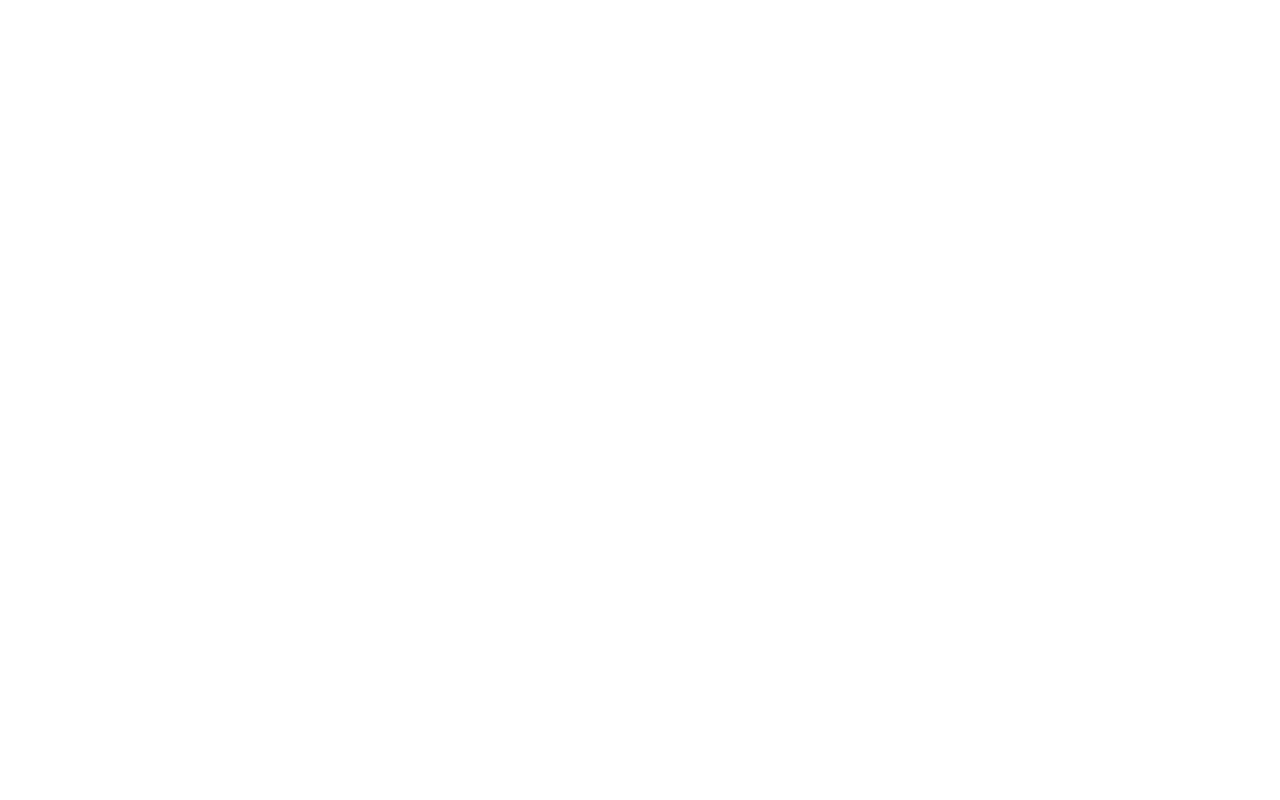
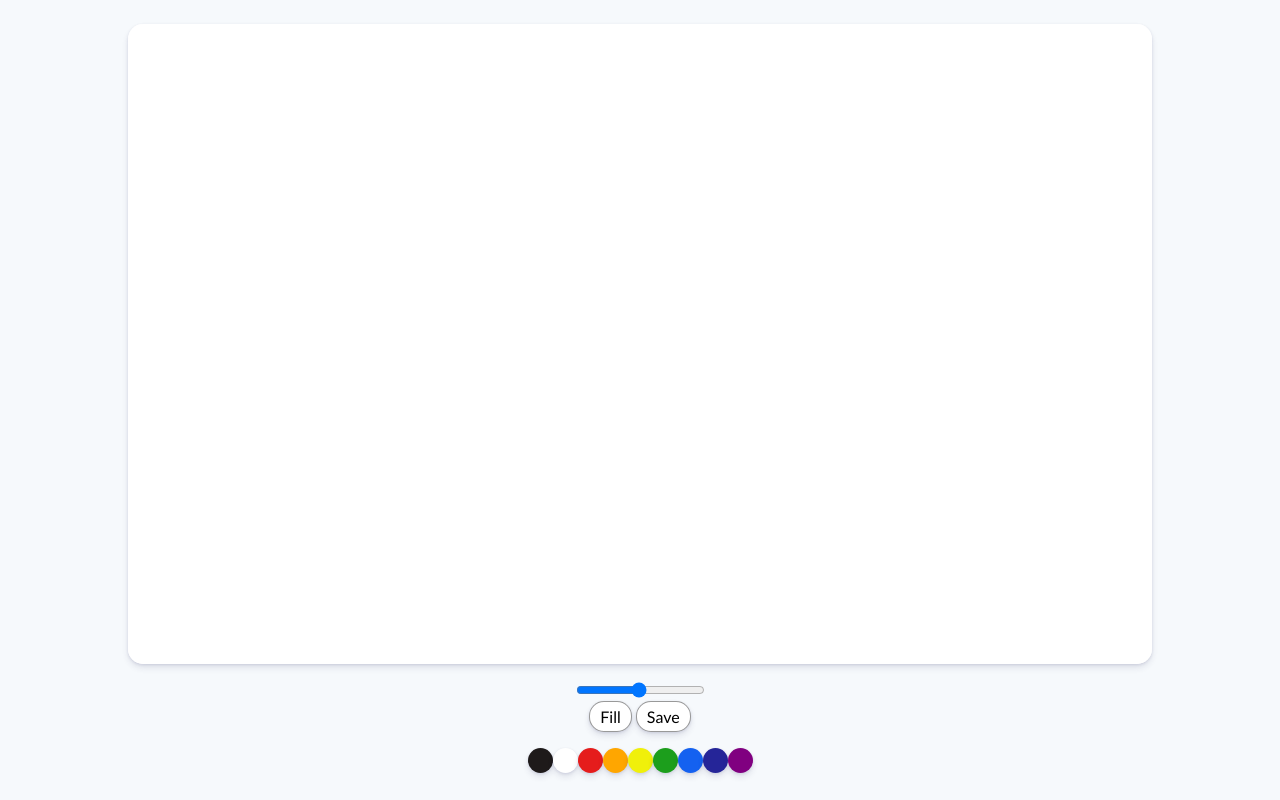
Before and after one commit to od-log/paintjs, a plain HTML site: page index.html in a window 1280 px wide. Drawn offline with Linux system fonts and the light colour scheme.

Commit message:
feat 그림판 만들기

```diff
--- a/app.js
+++ b/app.js
@@ -0,0 +1,95 @@
+const canvas = document.getElementById("jsCanvas");
+const ctx = canvas.getContext("2d");
+const colors = document.getElementsByClassName("jsColor");
+const rangeControl = document.querySelector('.range');
+const mode = document.querySelector('#jsMode');
+const saveBtn = document.querySelector('#jsSave');
+
+const CANVAS_WIDTH =  window.innerWidth*0.8;
+const CANVAS_HEIGHT = window.innerHeight*0.8;
+const INITIAL_COLOR = "#1e1a1a";
+
+canvas.width = CANVAS_WIDTH;
+canvas.height = CANVAS_HEIGHT;
+
+ctx.fillStyle = "#fff";
+ctx.fillRect(0,0,CANVAS_WIDTH, CANVAS_HEIGHT);
+ctx.strokeStyle = INITIAL_COLOR;
+ctx.lineWidth = 2.5;
+
+
+let painting = false;
+let filling = false;
+
+function stopPainting(event){
+    painting = false;
+}
+
+function startPainting(event){
+    painting = true;
+}
+
+function onMouseMove(event){
+    const x = event.offsetX;
+    const y = event.offsetY;
+    if(!painting){
+        ctx.beginPath();
+        ctx.moveTo(x,y);
+
+    }else {
+        ctx.lineTo(x,y);
+        ctx.stroke();
+    }
+}
+
+function handleColorClick(event) {
+    const color = event.target.style.backgroundColor;
+    ctx.strokeStyle = color;
+    ctx.fillStyle = color;
+}
+
+function handleRangeControl(event){
+    const thickness = event.target.value;
+    ctx.lineWidth = thickness;
+}
+
+function handleModeCLick(){
+    if(filling === true){
+        filling = false;
+        mode.innerText = "Fill";
+    }else{
+        filling = true;
+        mode.innerText = "Paint";
+    }
+}
+
+function handleCanvasClick(){
+    if(filling === true){
+        ctx.fillRect(0,0, CANVAS_WIDTH,CANVAS_HEIGHT);
+    }
+}
+
+function handleCM(event){
+    event.preventDefault();
+}
+
+function handleSaveBtnClick(){
+    const image = canvas.toDataURL("image/jpeg");
+    const link = document.createElement("a");
+    link.href = image;
+    link.download = "PaintJS";
+    link.click();
+}
+
+if(canvas){
+    canvas.addEventListener("mousemove", onMouseMove);
+    canvas.addEventListener("mousedown", startPainting);
+    canvas.addEventListener("mouseup", stopPainting);
+    canvas.addEventListener("mouseleave", stopPainting);
+    canvas.addEventListener("click", handleCanvasClick );
+    canvas.addEventListener("contextmenu", handleCM);
+}
+Array.from(colors).forEach(color => color.addEventListener("click", handleColorClick));
+rangeControl.addEventListener("input", handleRangeControl);
+mode.addEventListener("click", handleModeCLick);
+saveBtn.addEventListener("click", handleSaveBtnClick);
--- a/index.html
+++ b/index.html
@@ -1,5 +1,6 @@
 <!DOCTYPE html>
 <html lang="en">
+
 <head>
     <meta charset="UTF-8">
     <meta http-equiv="X-UA-Compatible" content="IE=edge">
@@ -7,7 +8,30 @@
     <link rel="stylesheet" href="styles.css">
     <title>PaintJS</title>
 </head>
+
 <body>
+    <canvas id="jsCanvas" class="canvas"></canvas>
+    <div class="controls">
+        <div class="controls__range">
+            <input type="range" id="jsRange" class="range" min="0.1" max="5.0" value="2.5" step="0.1">
+        </div>
+        <div class="controls__btns">
+            <button id="jsMode">Fill</button>
+            <button id="jsSave">Save</button>
+        </div>
+        <div id="jsColors" class="controls__colors">
+            <div class="controls__color jsColor" style="background-color: #1e1a1a;"></div>
+            <div class="controls__color jsColor" style="background-color: #fff;"></div>
+            <div class="controls__color jsColor" style="background-color: #e51c1c;"></div>
+            <div class="controls__color jsColor" style="background-color: #ffa600;"></div>
+            <div class="controls__color jsColor" style="background-color: #f0f00a;"></div>
+            <div class="controls__color jsColor" style="background-color: #1c9e1c;"></div>
+            <div class="controls__color jsColor" style="background-color: #1461f0;"></div>
+            <div class="controls__color jsColor" style="background-color: #252598;"></div>
+            <div class="controls__color jsColor" style="background-color: #800080;"></div>
+        </div>
+    </div>
     <script src="app.js"></script>
 </body>
+
 </html>
--- a/styles.css
+++ b/styles.css
@@ -0,0 +1,51 @@
+@import "reset.css";
+body {
+    background-color: #f6f9fc;
+    font-family: 'Gill Sans', 'Gill Sans MT', Calibri, 'Trebuchet MS', sans-serif;
+    display: flex;
+    flex-direction: column;
+    align-items: center;
+    padding-top: 2vh;
+}
+
+.canvas {
+    width: 80vw;
+    height: 80vh;
+    background-color: #fff;
+    border-radius: 15px;
+    box-shadow: 0 4px 6px rgba(50, 50, 93, 0.11), 0 1px 3px rgba(0, 0, 93, 0.11);
+}
+
+.controls{
+    margin-top: 2vh;
+    display: flex;
+    flex-direction: column;
+    align-items: center;
+}
+
+.controls__btns button {
+    all: unset;
+    cursor: pointer;
+    background-color: #fff;
+    padding: 5px 10px;
+    box-shadow: 0 4px 6px rgba(50, 50, 93, 0.11), 0 1px 3px rgba(0, 0, 93, 0.11);
+    border: 1px solid rgba(0,0,0,0.4);
+    border-radius: 15px;
+}
+
+.controls__btns button:active {
+    transform: scale(0.98);
+}
+
+.controls .controls__colors {
+    margin-top: 2vh;
+    display: flex;
+}
+
+.controls__colors .controls__color{
+    width: 25px;
+    height: 25px;
+    border-radius: 50%;
+    box-shadow: 0 4px 6px rgba(50, 50, 93, 0.11), 0 1px 3px rgba(0, 0, 93, 0.11);
+    cursor: pointer;
+}
```
